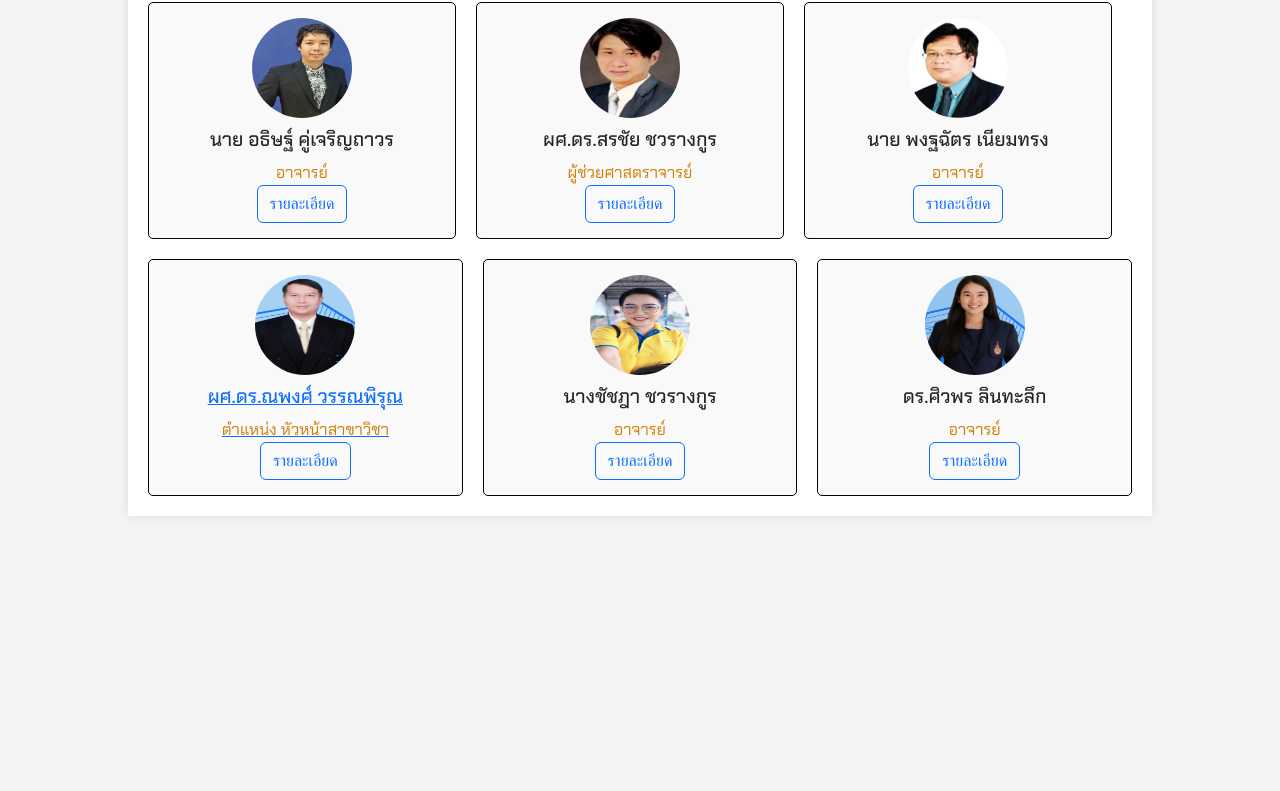
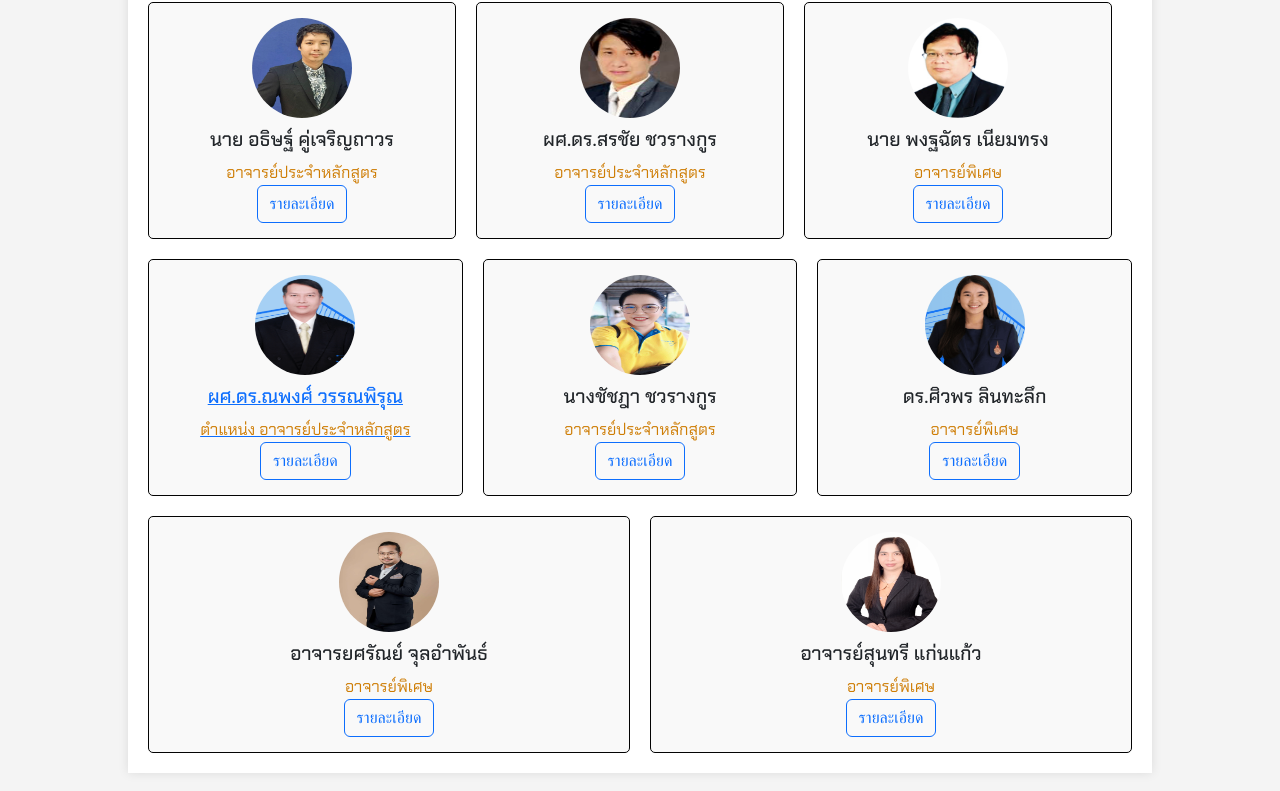
Before and after one commit to firstRKO/first001, a plain HTML site: page teacher.html in a window 1280 px wide. Shown: the part 265-1056 px from the top of the page. Before the commit the page ends 801 px from the top, so only its background shows below. Drawn offline with nearby package versions, Linux system fonts and the light colour scheme.

Commit message:
Add files via upload

```diff
--- a/teacher.html
+++ b/teacher.html
@@ -147,7 +147,7 @@
             <div class="teacher-card">
                 <img src="t1.jfif" alt="อาจารย์ที่ 1">
                 <h3>นาย อธิษฐ์ คู่เจริญถาวร</h3>
-                <p>อาจารย์</p>
+                <p>อาจารย์ประจำหลักสูตร</p>
                 <a href="https://e-profile.rmutsb.ac.th/personal-information/show/1916">
                     <button class="btn btn-outline-primary">รายละเอียด</button>
                 </a>
@@ -156,7 +156,7 @@
             <div class="teacher-card">
                 <img src="t2.png" alt="อาจารย์ที่ 2">
                 <h3>ผศ.ดร.สรชัย ชวรางกูร</h3>
-                <p>ผู้ช่วยศาสตราจารย์</p>
+                <p>อาจารย์ประจำหลักสูตร</p>
                 <a href="https://sci.rmutsb.ac.th/2024/12/23/%E0%B8%9C%E0%B8%A8-%E0%B8%94%E0%B8%A3-%E0%B8%AA%E0%B8%A3%E0%B8%8A%E0%B8%B1%E0%B8%A2-%E0%B8%8A%E0%B8%A7%E0%B8%A3%E0%B8%B2%E0%B8%87%E0%B8%81%E0%B8%B9%E0%B8%A3/">
                     <button class="btn btn-outline-primary">รายละเอียด</button>
                 </a>
@@ -165,7 +165,7 @@
             <div class="teacher-card">
                 <img src="t3.png" alt="อาจารย์ที่ 3">
                 <h3>นาย พงฐฉัตร เนียมทรง</h3>
-                <p>อาจารย์</p>
+                <p>อาจารย์พิเศษ</p>
                 <a href="https://sci.rmutsb.ac.th/2024/12/23/%E0%B8%AD%E0%B8%B2%E0%B8%88%E0%B8%B2%E0%B8%A3%E0%B8%A2%E0%B9%8C%E0%B8%9E%E0%B8%87%E0%B8%90%E0%B8%89%E0%B8%B1%E0%B8%95%E0%B8%A3-%E0%B9%80%E0%B8%99%E0%B8%B5%E0%B8%A2%E0%B8%A1%E0%B8%97%E0%B8%A3%E0%B8%87/">
                     <button class="btn btn-outline-primary">รายละเอียด</button>
             </div>
@@ -173,7 +173,7 @@
             <div class="teacher-card">
                 <img src="t4.png" alt="อาจารย์ที่ 4">
                 <h3>ผศ.ดร.ณพงศ์ วรรณพิรุณ</h3>
-                <p>ตำแหน่ง หัวหน้าสาขาวิชา</p>
+                <p>ตำแหน่ง อาจารย์ประจำหลักสูตร</p>
                 <a href="https://sci.rmutsb.ac.th/2024/12/23/%E0%B8%9C%E0%B8%A8-%E0%B8%94%E0%B8%A3-%E0%B8%93%E0%B8%9E%E0%B8%87%E0%B8%A8%E0%B9%8C-%E0%B8%A7%E0%B8%A3%E0%B8%A3%E0%B8%93%E0%B8%9E%E0%B8%B4%E0%B8%A3%E0%B8%B8%E0%B8%93/">
                     <button class="btn btn-outline-primary">รายละเอียด</button>
                 </a>
@@ -182,7 +182,7 @@
             <div class="teacher-card">
                 <img src="t5.jfif" alt="อาจารย์ที่ 3">
                 <h3>นางชัชฎา ชวรางกูร</h3>
-                <p>อาจารย์</p>
+                <p>อาจารย์ประจำหลักสูตร</p>
                 <a href="https://sci.rmutsb.ac.th/2024/12/23/%E0%B8%9C%E0%B8%8A-%E0%B8%8A%E0%B8%B1%E0%B8%8A%E0%B8%8E%E0%B8%B2-%E0%B8%8A%E0%B8%A7%E0%B8%A3%E0%B8%B2%E0%B8%87%E0%B8%81%E0%B8%B9%E0%B8%A3/">
                     <button class="btn btn-outline-primary">รายละเอียด</button>
                 </a>
@@ -191,8 +191,26 @@
         <div class="teacher-card">
             <img src="t6.png" alt="อาจารย์ที่ 3">
             <h3>ดร.ศิวพร ลินทะลึก</h3>
-            <p>อาจารย์</p>
+            <p>อาจารย์พิเศษ</p>
             <a href="https://sites.google.com/view/web-technology-and-design/instructor?authuser=0">
+                <button class="btn btn-outline-primary">รายละเอียด</button>
+            </a>
+        </div>
+        <!-- อาจารย์ที่ 3 -->
+        <div class="teacher-card">
+            <img src="t7.jfif" alt="อาจารย์ที่ 3">
+            <h3>อาจารยศรัณย์ จุลอำพันธ์</h3>
+            <p>อาจารย์พิเศษ</p>
+            <a href="https://sci.rmutsb.ac.th/2024/12/23/%e0%b8%ad%e0%b8%b2%e0%b8%88%e0%b8%b2%e0%b8%a3%e0%b8%a2%e0%b9%8c%e0%b8%aa%e0%b8%b8%e0%b8%99%e0%b8%97%e0%b8%a3%e0%b8%b5-%e0%b9%81%e0%b8%81%e0%b9%88%e0%b8%99%e0%b9%81%e0%b8%81%e0%b9%89%e0%b8%a7/">
+                <button class="btn btn-outline-primary">รายละเอียด</button>
+            </a>
+        </div>
+        <!-- อาจารย์ที่ 3 -->
+        <div class="teacher-card">
+            <img src="t8.png" alt="อาจารย์ที่ 3">
+            <h3>อาจารย์สุนทรี แก่นแก้ว</h3>
+            <p>อาจารย์พิเศษ</p>
+            <a href="https://sci.rmutsb.ac.th/2024/12/23/%e0%b8%ad%e0%b8%b2%e0%b8%88%e0%b8%b2%e0%b8%a3%e0%b8%a2%e0%b9%8c%e0%b8%aa%e0%b8%b8%e0%b8%99%e0%b8%97%e0%b8%a3%e0%b8%b5-%e0%b9%81%e0%b8%81%e0%b9%88%e0%b8%99%e0%b9%81%e0%b8%81%e0%b9%89%e0%b8%a7/">
                 <button class="btn btn-outline-primary">รายละเอียด</button>
             </a>
         </div>
```
Also changed, not shown: t7.jfif (added), t8.png (added).
